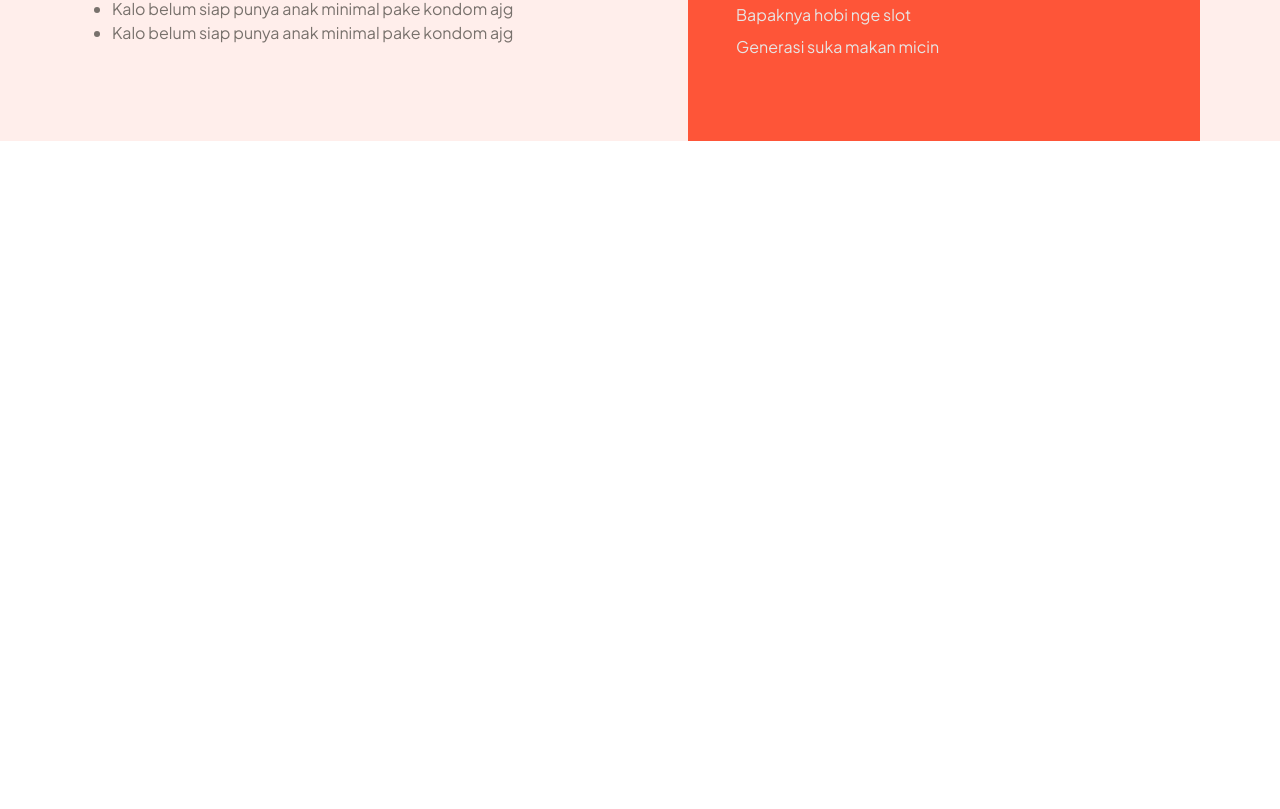
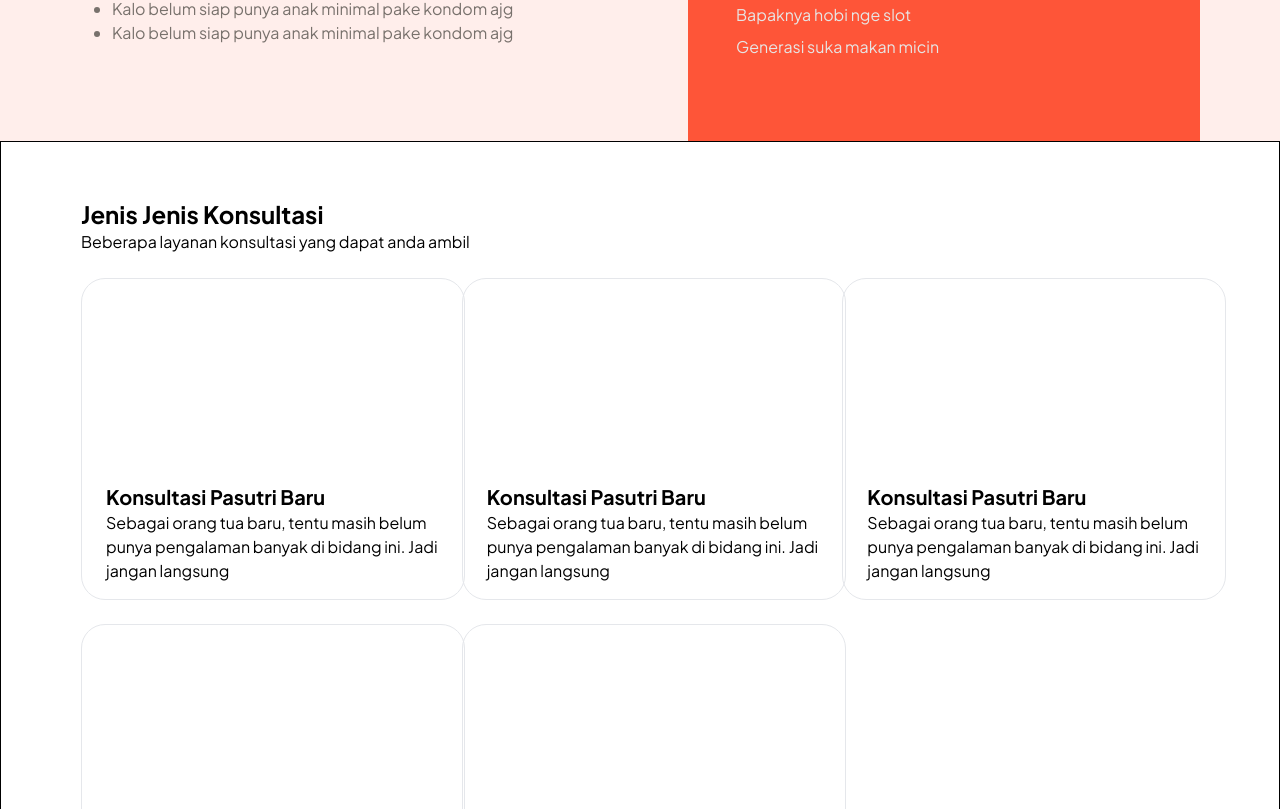
Before and after one commit to aplicalvin/bayiq-fe, a React (Vite) app: page /konsultasi in a window 1280 px wide. Shown: the part 651-1460 px from the top of the page. Before the commit the page ends 800 px from the top, so only its background shows below. Built offline with nearby package versions, Linux system fonts and the light colour scheme.

Commit message:
style: add Konsultasi/Jenis Konsultasi
-Add pages Konsultasi/Jenis KOnsultasi
-Add new component -> jenis konsultasi

```diff
--- /dev/null
+++ b/src/components/JenisKonsultasi.jsx
@@ -0,0 +1,20 @@
+function JenisKonsultasi() {
+    return (
+        <>
+            <div className="w-96 rounded-3xl border border-neutral-300 flex-col justify-start items-start inline-flex">
+                <div className="w-96 h-48 relative bg-rose-50" />
+                <div className="self-stretch h-32 px-6 pt-3 pb-6 flex-col justify-start items-start flex">
+                    <div className="self-stretch text-neutral-700 text-xl font-bold font-['Plus Jakarta Sans'] leading-7">
+                        Konsultasi Pasutri Baru
+                    </div>
+                    <div className="self-stretch text-neutral-400 text-base font-normal font-['Plus Jakarta Sans'] leading-normal">
+                        Sebagai orang tua baru, tentu masih belum punya
+                        pengalaman banyak di bidang ini. Jadi jangan langsung
+                    </div>
+                </div>
+            </div>
+        </>
+    );
+}
+
+export default JenisKonsultasi;
--- a/src/components/Konsultasi3.jsx
+++ b/src/components/Konsultasi3.jsx
@@ -1,7 +1,31 @@
+import JenisKonsultasi from "./JenisKonsultasi";
+
 function Konsultasi3() {
     return (
         <>
-            <h1>hlo</h1>
+            <div className="flex justify-center w-full h-fit  place-self-center cekbang">
+                <div className="max-w-[1440px] w-full px-20 py-12 justify-between grid gap-6">
+                    <div className="h-16 flex-col justify-start items-center gap-2 flex">
+                        <div className="self-stretch h-8 flex-col justify-start items-center gap-1 flex">
+                            <div className="self-stretch text-neutral-900 text-2xl font-bold font-['Plus Jakarta Sans'] leading-loose">
+                                Jenis Jenis Konsultasi
+                            </div>
+                        </div>
+                        <div className="self-stretch text-neutral-500 text-base font-normal font-['Plus Jakarta Sans'] leading-normal">
+                            Beberapa layanan konsultasi yang dapat anda ambil{" "}
+                        </div>
+                    </div>
+                    <div className="self-stretch justify-start items-start gap-6 grid grid-cols-3">
+                        <JenisKonsultasi />
+                        <JenisKonsultasi />
+                        <JenisKonsultasi />
+                        <JenisKonsultasi />
+                        <JenisKonsultasi />
+                    </div>
+                </div>
+            </div>
         </>
     );
 }
+
+export default Konsultasi3;
--- a/src/pages/Konsultasi.jsx
+++ b/src/pages/Konsultasi.jsx
@@ -1,4 +1,5 @@
 import Konsultasi2 from "../components/Konsultasi2";
+import Konsultasi3 from "../components/Konsultasi3";
 import KonsultasiHead from "../components/KonsultasiHead";
 import NavBar from "../components/NavBar";
 
@@ -7,6 +8,7 @@ function Konsultasi() {
         <>
             <KonsultasiHead />
             <Konsultasi2 />
+            <Konsultasi3 />
         </>
     );
 }
```
